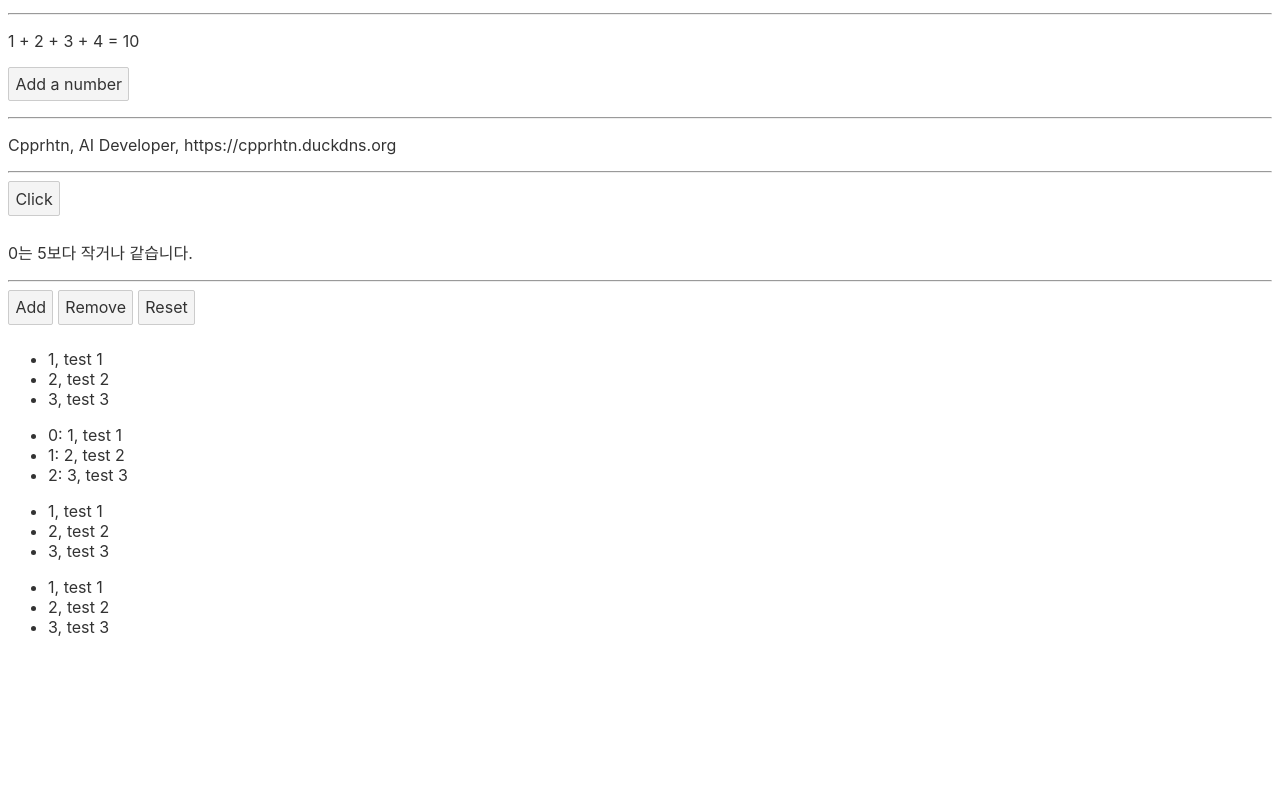
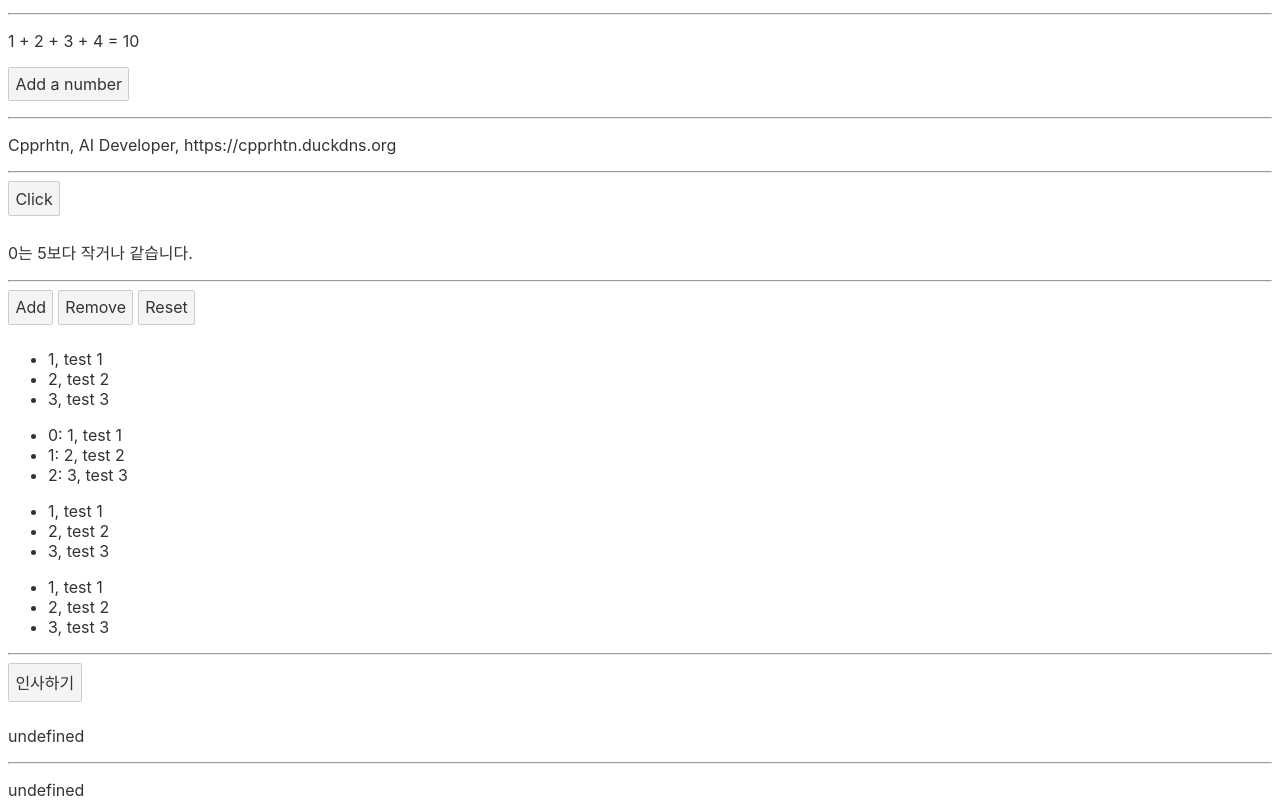
Before and after one commit to cpprhtn/svelte-proj, a Svelte app: page / in a window 1280 px wide. Shown: the part 325-1125 px from the top of the page. Before the commit the page ends 962 px from the top, so only its background shows below. Built offline with nearby package versions, Linux system fonts and the light colour scheme.

Commit message:
add: await block

```diff
--- a/src/App.svelte
+++ b/src/App.svelte
@@ -71,6 +71,22 @@
 			{ id: 2, text: 'test 2' },
 			{ id: 3, text: 'test 3' }
 		];
+	}
+
+	// await block
+	let promise;
+
+	function sayHello () {
+		return new Promise((resolve, reject) => {
+			setTimeout(() => {
+				resolve('Hello World')
+				//reject(new Error('에러 발생!'));
+			}, 1000)
+		})
+	}
+
+	function handleClick2 () {
+		promise = sayHello();
 	}
 	</script>
 
@@ -168,3 +184,24 @@ svelte는 item이 제거되면, 나머지 남은 item을 모두 update하므로
 		}
 	}
 </style>
+
+<!--await block-->
+
+<hr>
+
+<button on:click={handleClick2}>인사하기</button>
+
+{#await promise}
+	<p>인사를 기다리는 중...</p>
+{:then data}
+	<p>{data}</p>
+{:catch error}
+	<p>{error.message}</p>
+{/await}
+
+<hr>
+
+<!--결과가 오기전까지 출력문구는 사용할 수 없음-->
+{#await promise then data}
+	<p>{data}</p>
+{/await}
```
